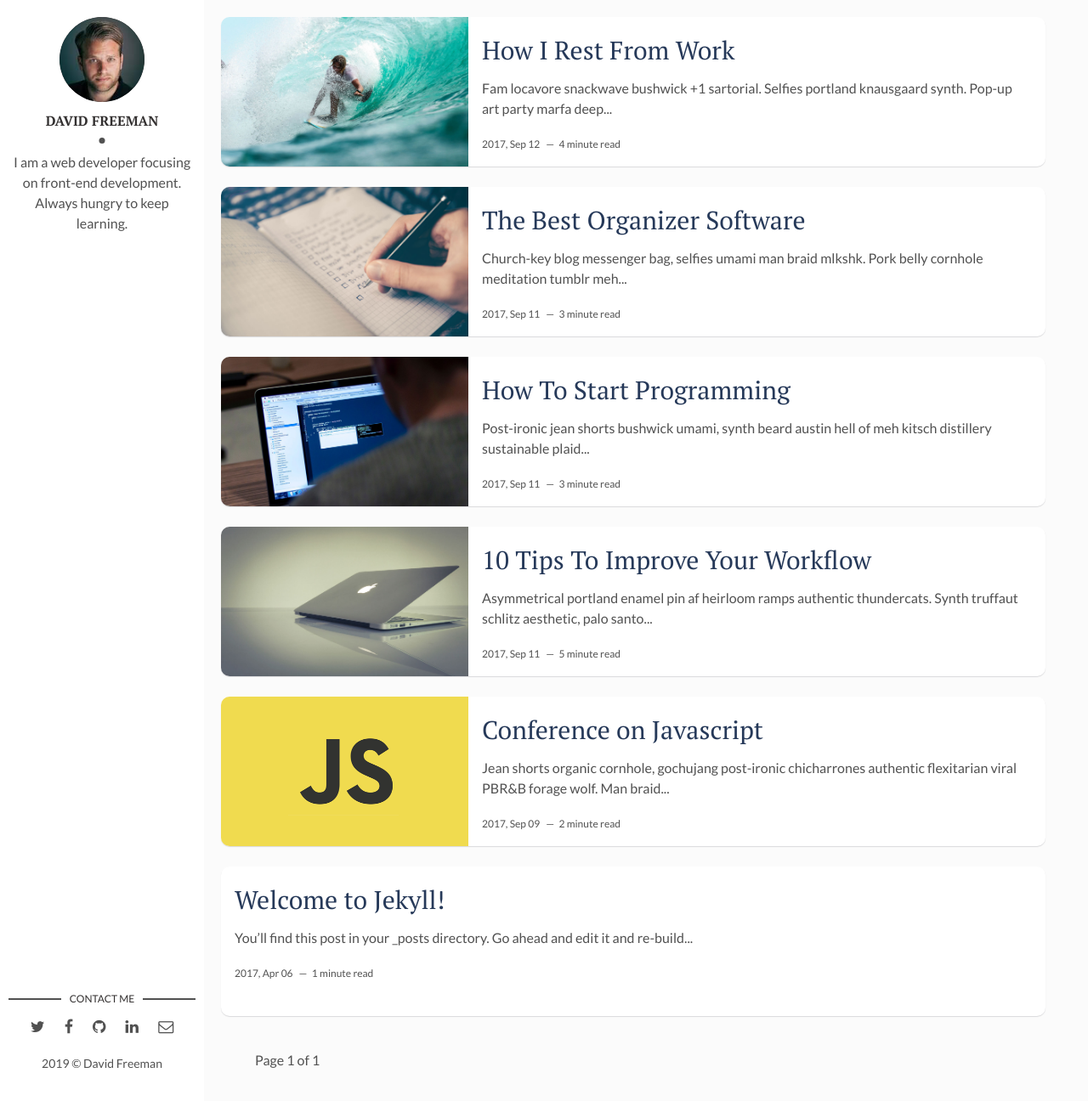
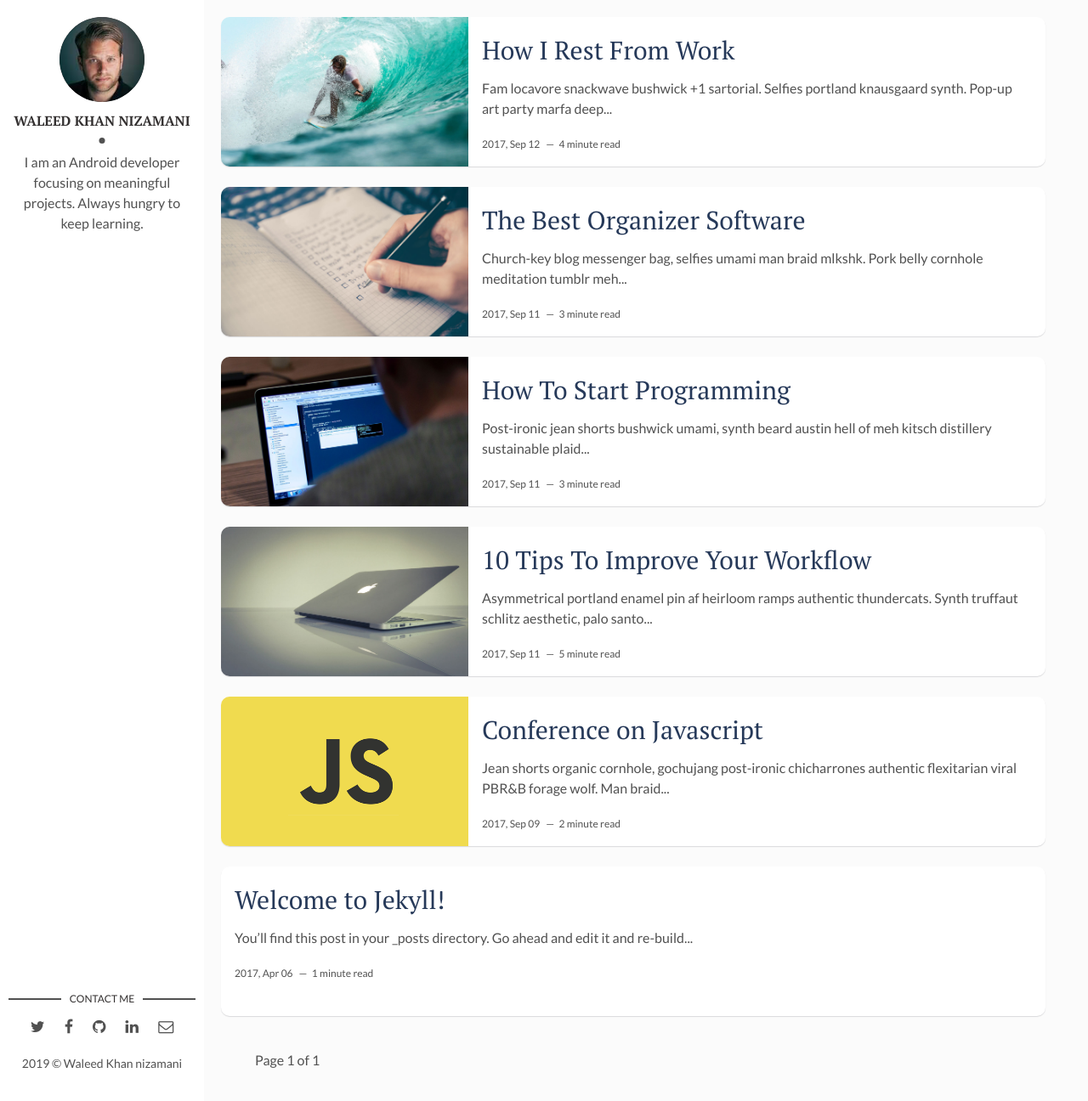
Before and after one commit to K-Rafiki/K-Rafiki, a Jekyll site: the page built from index.html, in a window 1280 px wide and 1296 px high. Shown: the whole window at 85% size. Built offline with Jekyll 4.4.1, drawn with Linux system fonts in a browser that asks for light colours; the list of posts is cut into pages by our own code.

Commit message:
Update _config.yml

```diff
--- a/_config.yml
+++ b/_config.yml
@@ -9,14 +9,14 @@ url: "" # the base hostname & protocol for your site, e.g. http://example.com
 site-twitter: #if your site has a twitter account, enter it here
 
 # Author Settings
-author: David Freeman # add your name
+author: Waleed Khan nizamani # add your name
 author-img: david-freeman.jpg # add your photo
-about-author: I am a web developer focusing on front-end development. Always hungry to keep learning. # add description
+about-author: I am an Android developer focusing on meaningful projects. Always hungry to keep learning. # add description
 social-twitter: # add your Twitter handle
 social-facebook: # add your Facebook handle
-social-github: artemsheludko # add your Github handle
+social-github: K-Rafiki # add your Github handle
 social-linkedin: # add your Linkedin handle
-social-email: # add your Email address
+social-email: waleed.nizamaniwn@gmail.com # add your Email address
 
 # Disqus
 discus-identifier: mr-brown # add your discus identifier
```
